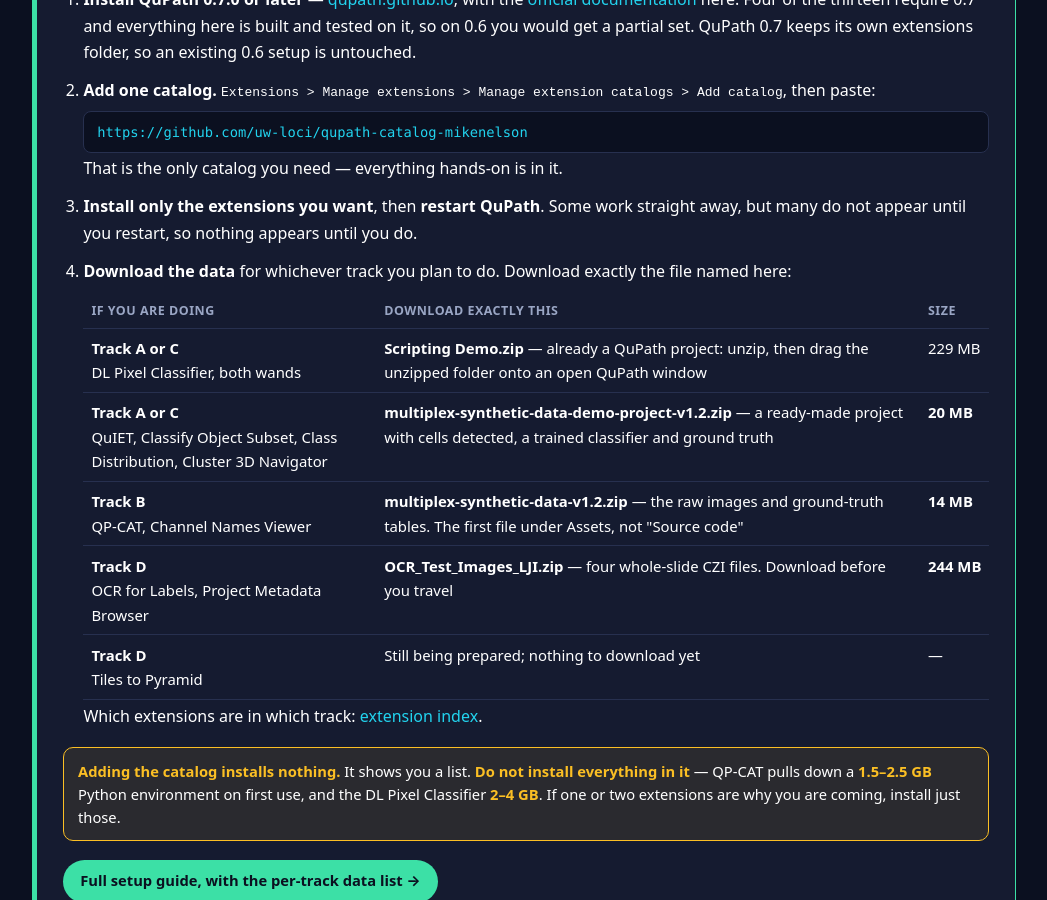
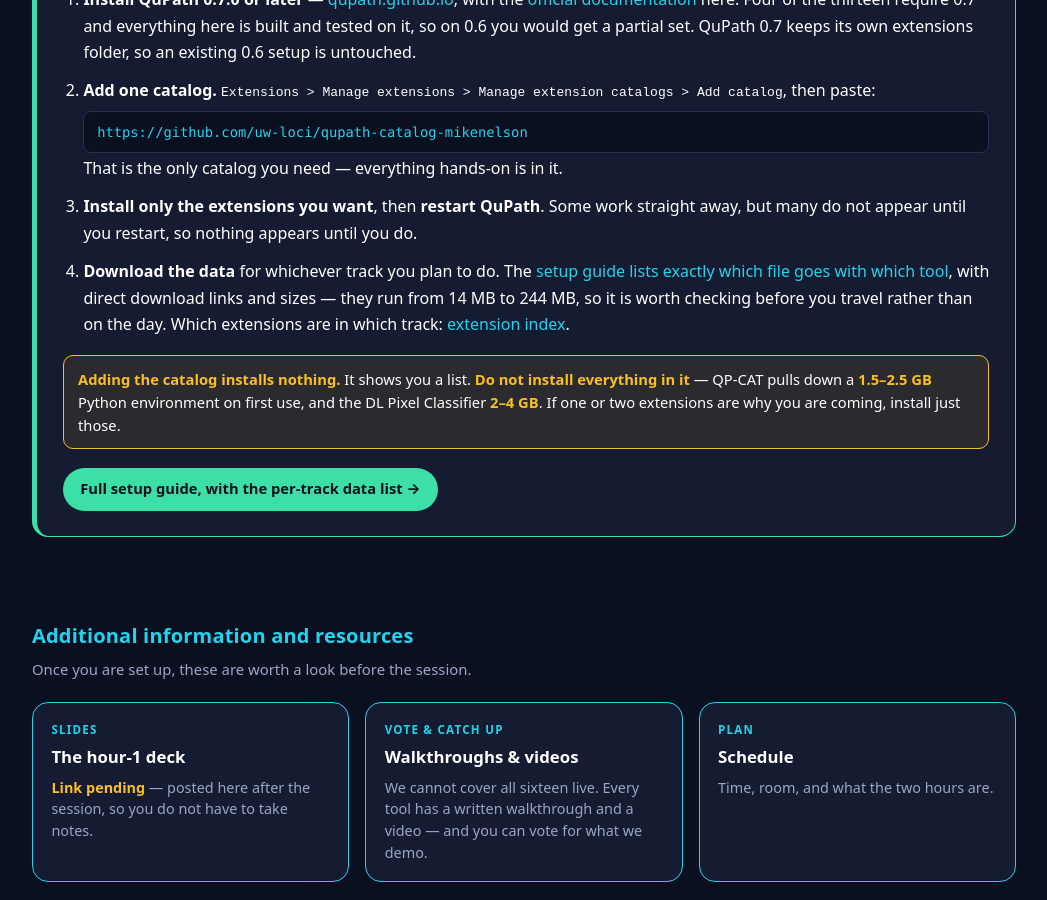
Before and after one commit to MichaelSNelson/BINA-I2K-2026-QuPath-Extensions, a Jekyll site: the page index.html, which Jekyll copies as it is, in a window 1280 px wide and 900 px high, scrolled down 782 px. Shown: the whole window, without its empty margins (116-1163 px from the left). Built offline with Jekyll 4.4.1, drawn with Linux system fonts in a browser that asks for light colours.

Commit message:
Point the landing page at the setup guide instead of duplicating its table
The download table existed in both index.html and setup.md, and only
setup.md was kept current. It drifted three times: tools that moved to the
synth multiplex project were still listed under Scripting Demo, the project
itself was missing, and the raw dataset carried the project's size.

Step 4 now links to the setup guide's data section. One copy to keep right.

Claude-Session: https://claude.ai/code/session_01KwiACUr5MacuDvqp74c96o

```diff
--- a/index.html
+++ b/index.html
@@ -120,19 +120,10 @@ footer{border-top:1px solid var(--hair); margin-top:2rem; padding:1.6rem 0 4rem;
       <code class="url">https://github.com/uw-loci/qupath-catalog-mikenelson</code>
       That is the only catalog you need &mdash; everything hands-on is in it.</li>
     <li><b>Install only the extensions you want</b>, then <b>restart QuPath</b>. Some work straight away, but many do not appear until you restart, so nothing appears until you do.</li>
-    <li><b>Download the data</b> for whichever track you plan to do. Download exactly the file named here:
-      <table class="data">
-        <tr><th>If you are doing</th><th>Download exactly this</th><th>Size</th></tr>
-        <tr><td><b>Track A or C</b><br>DL Pixel Classifier, both wands</td>
-            <td><a href="https://drive.google.com/uc?export=download&id=1bWZtjZEtgqZnJOVBc91_Wk_HPgw8dmNY" target="_blank" rel="noopener noreferrer"><b>Scripting Demo.zip</b></a> &mdash; already a QuPath project: unzip, then drag the unzipped folder onto an open QuPath window</td><td>229&nbsp;MB</td></tr>
-        <tr><td><b>Track A or C</b><br>QuIET, Classify Object Subset, Class Distribution, Cluster 3D Navigator</td>
-            <td><a href="https://github.com/uw-loci/multiplex-synthetic-data/releases/download/v1.2/multiplex-synthetic-data-demo-project-v1.2.zip" target="_blank" rel="noopener noreferrer"><b>multiplex-synthetic-data-demo-project-v1.2.zip</b></a> &mdash; a ready-made project with cells detected, a trained classifier and ground truth</td><td><b>20&nbsp;MB</b></td></tr>
-        <tr><td><b>Track B</b><br>QP-CAT, Channel Names Viewer</td>
-            <td><a href="https://github.com/uw-loci/multiplex-synthetic-data/releases/download/v1.2/multiplex-synthetic-data-v1.2.zip" target="_blank" rel="noopener noreferrer"><b>multiplex-synthetic-data-v1.2.zip</b></a> &mdash; the raw images and ground-truth tables. The first file under Assets, not "Source code"</td><td><b>14&nbsp;MB</b></td></tr>
-        <tr><td><b>Track D</b><br>OCR for Labels, Project Metadata Browser</td>
-            <td><a href="https://drive.google.com/uc?export=download&id=1HIAm8hbVkVQHNqJziyfBf3r1hYDjUaRS" target="_blank" rel="noopener noreferrer"><b>OCR_Test_Images_LJI.zip</b></a> &mdash; four whole-slide CZI files. Download before you travel</td><td><b>244&nbsp;MB</b></td></tr>
-        <tr><td><b>Track D</b><br>Tiles to Pyramid</td><td>Still being prepared; nothing to download yet</td><td>&mdash;</td></tr>
-      </table>
+    <li><b>Download the data</b> for whichever track you plan to do. The
+      <a href="docs/setup.html#5-download-the-workshop-data">setup guide lists exactly which file
+      goes with which tool</a>, with direct download links and sizes &mdash; they run from 14&nbsp;MB
+      to 244&nbsp;MB, so it is worth checking before you travel rather than on the day.
       Which extensions are in which track: <a href="docs/extensions.html">extension index</a>.
     </li>
   </ol>
```
